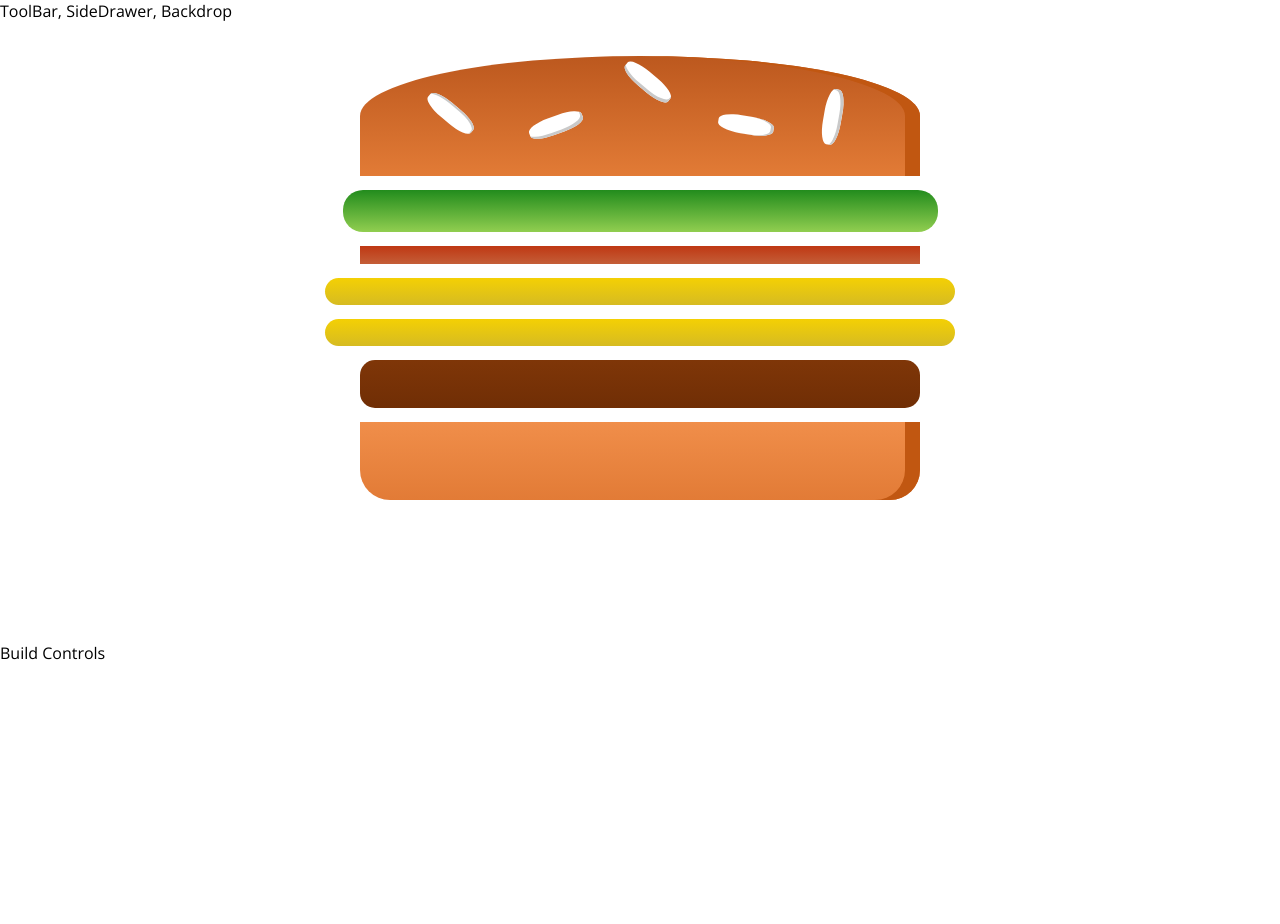
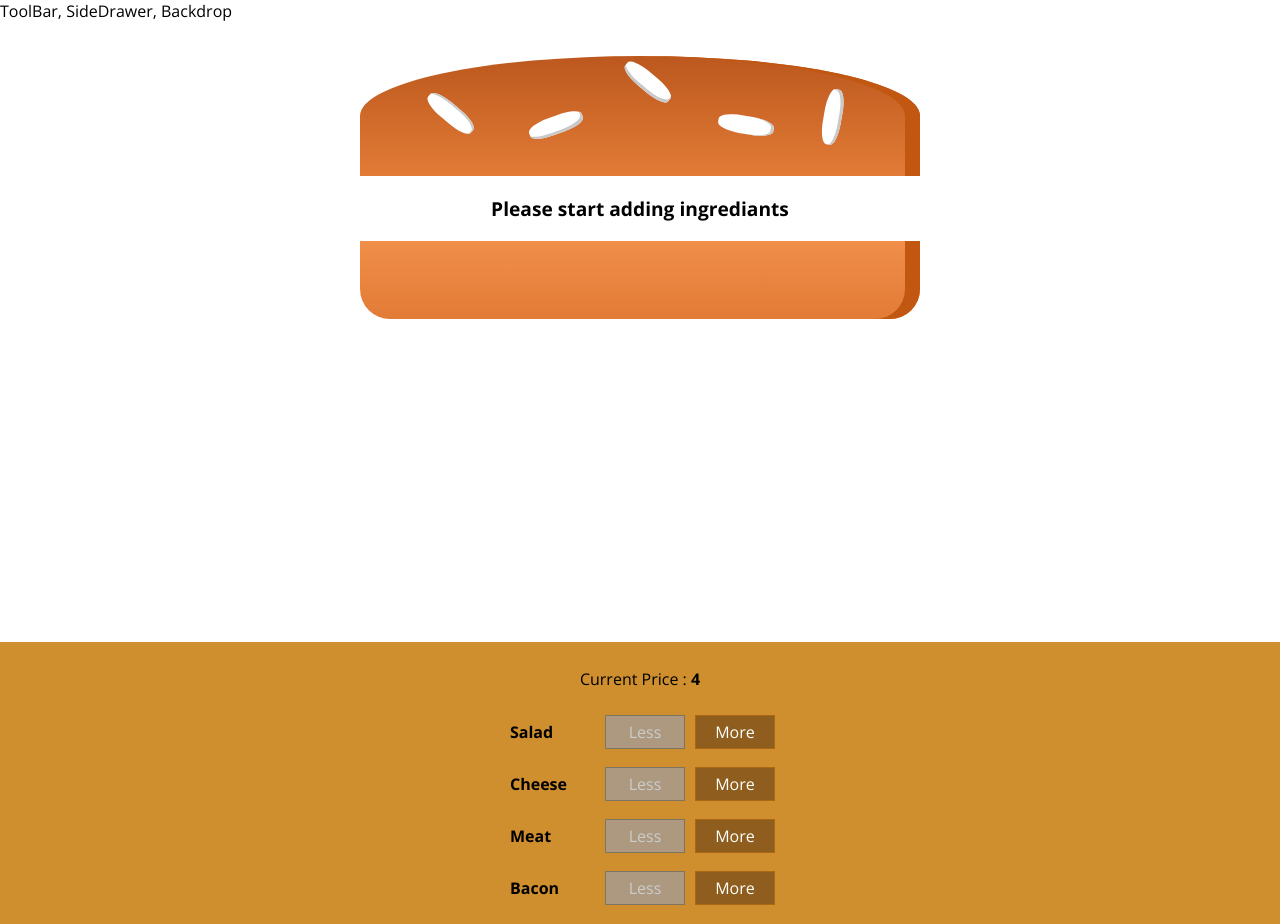
Before and after one commit to venkatesan91/burger-builder-app, a React app: page / in a window 1280 px wide. Before the commit the page ends 800 px from the top, so only its background shows below. Built offline with nearby package versions, Linux system fonts and the light colour scheme.

Commit message:
Adding Less, More Button, Writing logic for the same, Displaying Totalprice using state

```diff
--- /dev/null
+++ b/src/components/Burger/BuildControls/BuildControl/BuildControl.css
@@ -0,0 +1,57 @@
+.BuildControl {
+    display: flex;
+    justify-content: space-between;
+    align-items: center;
+    margin: 5px 0;
+}
+
+.BuildControl button {
+    display: block;
+    font: inherit;
+    padding: 5px;
+    margin: 0 5px;
+    width: 80px;
+    border: 1px solid #AA6817;
+    cursor: pointer;
+    outline: none;
+}
+
+
+.BuildControl button:disabled {
+    background-color: #AC9980;
+    border: 1px solid #7E7365;
+    color: #ccc;
+    cursor: default;
+}
+
+.BuildControl button:hover:disabled {
+    background-color: #AC9980;
+    color: #ccc;
+    cursor: not-allowed;
+}
+
+.Label {
+    padding: 10px;
+    font-weight: bold;
+    width: 80px;
+}
+
+.BuildControl .Less {
+    background-color: #D39952;
+    color: white;
+}
+
+.BuildControl .More {
+    background-color: #8F5E1E;
+    color: white;
+}
+
+.BuildControl .Less:hover, .BuildControl .Less:active {
+    background-color: #DAA972;
+    color: white;
+}
+
+.BuildControl .More:hover,.BuildControl .More:active {
+    background-color: #99703F;
+    color: white;
+}
--- /dev/null
+++ b/src/components/Burger/BuildControls/BuildControl/BuildControl.js
@@ -0,0 +1,10 @@
+import React from 'react';
+import classes from './BuildControl.css';
+const buildControl = (props) => (
+    <div className={classes.BuildControl}>
+        <div className={classes.Label}>{props.label}</div>
+        <button className={classes.Less} onClick={props.removed} disabled={props.disabled}>Less</button>
+        <button className={classes.More} onClick={props.added}>More</button>
+    </div>
+);
+export default buildControl;
--- /dev/null
+++ b/src/components/Burger/BuildControls/BuildControls.css
@@ -0,0 +1,51 @@
+.BuildControls {
+    width: 100%;
+    background-color: #CF8F2E;
+    display: flex;
+    flex-flow: column;
+    align-items: center;
+    box-shadow: 0 2px 1px #ccc;
+    margin: auto;
+    padding: 10px 0;
+}
+
+.OrderButton {
+    background-color: #DAD735;
+    outline: none;
+    cursor: pointer;
+    border: 1px solid #966909;
+    color: #966909;
+    font-family: inherit;
+    font-size: 1.2em;
+    padding: 15px 30px;
+    box-shadow: 2px 2px 2px #966909;
+}
+
+.OrderButton:hover, .OrderButton:active {
+    background-color: #A0DB41;
+    border: 1px solid #966909;
+    color: #966909;
+}
+
+.OrderButton:disabled {
+    background-color: #C7C6C6;
+    cursor: not-allowed;
+    border: 1px solid #ccc;
+    color: #888888;
+}
+
+.OrderButton:not(:disabled) {
+    animation: enable 0.3s linear;
+}
+
+@keyframes enable {
+    0% {
+        transform: scale(1);
+    }
+    60% {
+        transform: scale(1.1);
+    }
+    100% {
+        transform: scale(1);
+    }
+}
--- /dev/null
+++ b/src/components/Burger/BuildControls/BuildControls.js
@@ -0,0 +1,23 @@
+import React from 'react';
+import BuildControl from './BuildControl/BuildControl';
+import classes from './BuildControls.css';
+const controlArray = [
+    {label : 'Salad', type : 'salad'},
+    {label : 'Cheese', type : 'cheese'},
+    {label : 'Meat', type : 'meat'},
+    {label : 'Bacon', type : 'bacon'},
+]
+const buildControls = (props) => (
+    <div className={classes.BuildControls}>
+        <p>Current Price : <strong>{props.totalPrice}</strong></p>
+        {controlArray.map(ctrl => (
+            <BuildControl   key={ctrl.label}
+                            label={ctrl.label}
+                            added={() => props.addIngredients(ctrl.type)}
+                            removed={() => props.removeIngredients(ctrl.type)}
+                            disabled={props.disabled[ctrl.type]}
+                         />
+        ))}
+    </div>
+);
+export default buildControls;
--- a/src/containers/BurgerBuilder/BurgerBuilder.js
+++ b/src/containers/BurgerBuilder/BurgerBuilder.js
@@ -1,20 +1,65 @@
 import React, { Component } from 'react';
 import Auxiliary from '../../hoc/Auxiliary';
 import Burger from '../../components/Burger/Burger';
+import BuildControls from '../../components/Burger/BuildControls/BuildControls';
+const PRICE_PER_INGREDIENT = {
+    salad : 1,
+    bacon : 2,
+    cheese : 0.5,
+    meat : 2.5
+}
 class BurgerBuilder extends Component {
     state = {
         ingrediants : {
-            salad : 1,
-            bacon : 1,
-            cheese : 2,
-            meat : 1
-        }
+            salad : 0,
+            bacon : 0,
+            cheese : 0,
+            meat : 0
+        },
+        totalPrice : 4
+    }
+    addIngredientsHandler = (type) => {
+        const oldTypeCount = this.state.ingrediants[type];
+        const newTypeCount = oldTypeCount + 1;
+        const updatedIngredients = {...this.state.ingrediants};
+        updatedIngredients[type] = newTypeCount;
+        const oldPrice = this.state.totalPrice;
+        const newPrice = oldPrice + PRICE_PER_INGREDIENT[type];
+        this.setState(
+            {
+                ingrediants : updatedIngredients,
+                totalPrice : newPrice
+            }
+        )
+    }
+    removeIngredientsHandler = (type) => {
+        const oldTypeCount = this.state.ingrediants[type];
+        let newTypeCount = 0;
+        if(oldTypeCount - 1 > 0)
+            newTypeCount = oldTypeCount - 1;
+        const updatedIngredients = {...this.state.ingrediants};
+        updatedIngredients[type] = newTypeCount;
+        const oldPrice = this.state.totalPrice;
+        const newPrice = oldPrice - PRICE_PER_INGREDIENT[type];
+        this.setState(
+            {
+                ingrediants : updatedIngredients,
+                totalPrice : newPrice
+            }
+        )
     }
     render() {
+        let disabledInfo = {...this.state.ingrediants};
+        for(let key in disabledInfo) {
+            disabledInfo[key] = disabledInfo[key] <=0;
+        }
         return(
             <Auxiliary>
                 <Burger ingrediants = {this.state.ingrediants}/>
-                <div>Build Controls</div>
+                <BuildControls  addIngredients={this.addIngredientsHandler}
+                                removeIngredients={this.removeIngredientsHandler}
+                                disabled={disabledInfo}
+                                totalPrice={this.state.totalPrice}/>
             </Auxiliary>
         );
     }
```
